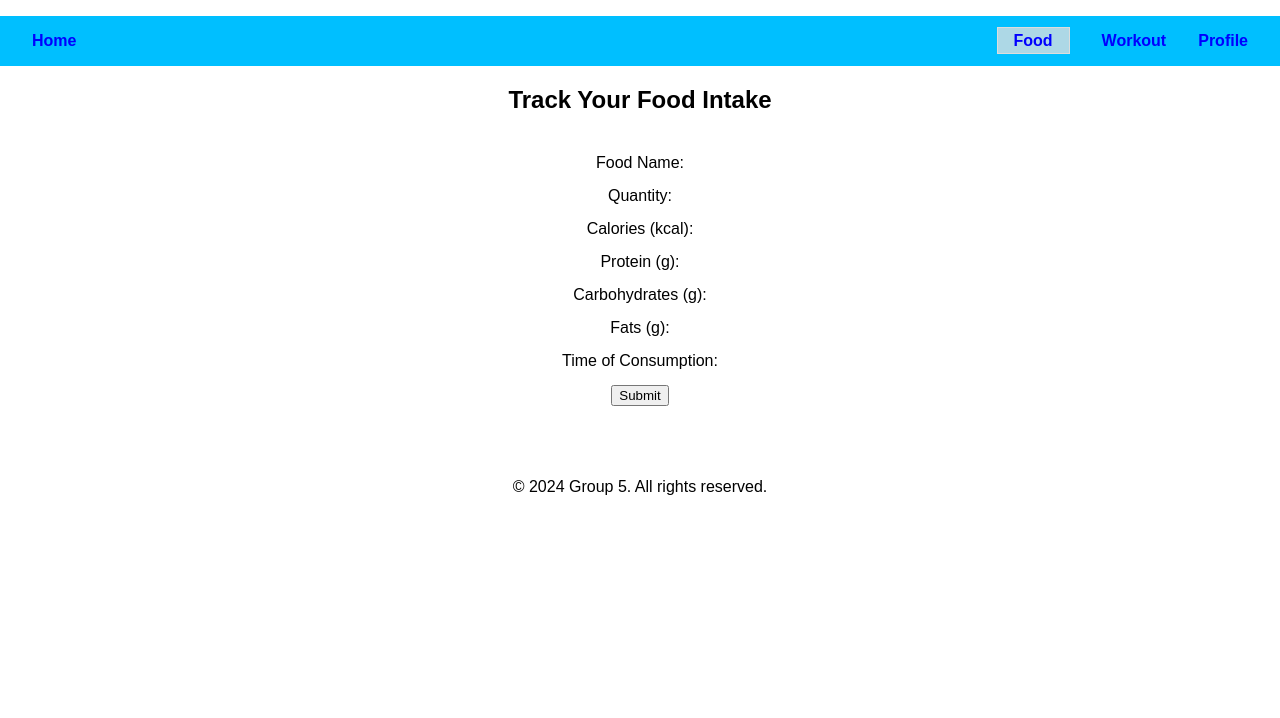
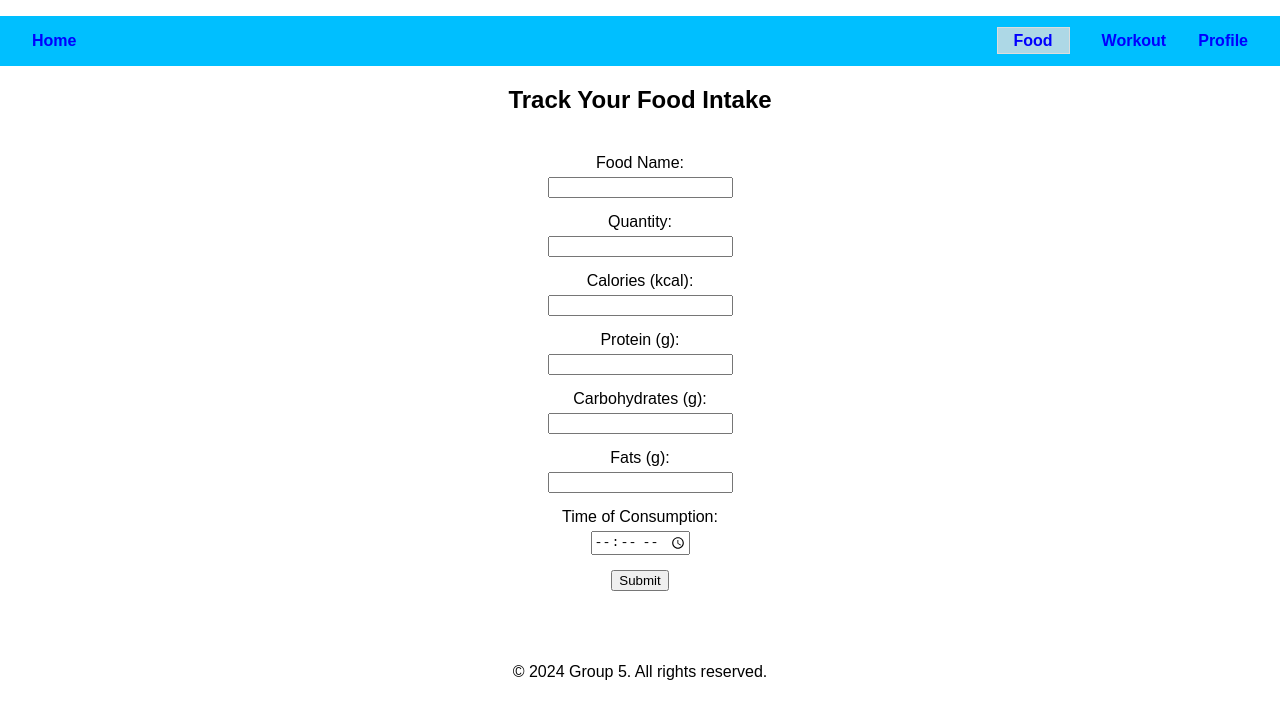
Before and after one commit to info340a-wi24/project-info-340-ab-group-5, a React (Create React App) app: page /food in a window 1280 px wide. Shown: the top 718 px of the page. Built offline with nearby package versions, Linux system fonts and the light colour scheme.

Commit message:
Update Food.js

```diff
--- a/src/Food.js
+++ b/src/Food.js
@@ -1,7 +1,6 @@
-import React, { useState } from 'react'; //import React Component
+import React from 'react';
 
-export default function FoodPage(props)
-{
+export default function FoodPage() {
   return (
     <div>
       <main>
@@ -9,31 +8,37 @@ export default function FoodPage(props)
           <h2>Track Your Food Intake</h2>
           <form id="food-input-form">
             <div className="form-group">
-                            <label for="food-name">Food Name:</label>
+              <label htmlFor="food-name">Food Name:</label>
+              <input type="text" id="food-name" name="food-name" required />
             </div>
             <div className="form-group">
-                            <label for="quantity">Quantity:</label>
+              <label htmlFor="quantity">Quantity:</label>
+              <input type="number" id="quantity" name="quantity" min="1" required />
             </div>
             <div className="form-group">
-                            <label for="calories">Calories (kcal):</label>
+              <label htmlFor="calories">Calories (kcal):</label>
+              <input type="number" id="calories" name="calories" required />
             </div>
             <div className="form-group">
-                            <label for="protein">Protein (g):</label>
+              <label htmlFor="protein">Protein (g):</label>
+              <input type="number" id="protein" name="protein" />
             </div>
             <div className="form-group">
-                            <label for="carbs">Carbohydrates (g):</label>
+              <label htmlFor="carbs">Carbohydrates (g):</label>
+              <input type="number" id="carbs" name="carbs" />
             </div>
             <div className="form-group">
-                            <label for="fats">Fats (g):</label>
+              <label htmlFor="fats">Fats (g):</label>
+              <input type="number" id="fats" name="fats" />
             </div>
             <div className="form-group">
-                            <label for="time-of-consumption">Time of Consumption:</label>
+              <label htmlFor="time-of-consumption">Time of Consumption:</label>
+              <input type="time" id="time-of-consumption" name="time-of-consumption" required />
             </div>
             <button type="submit">Submit</button>
           </form>
         </section>
       </main>
-
       <footer>
         <p>&copy; 2024 Group 5. All rights reserved.</p>
       </footer>
```
Lines whose indentation alone changed are shown as unchanged.
